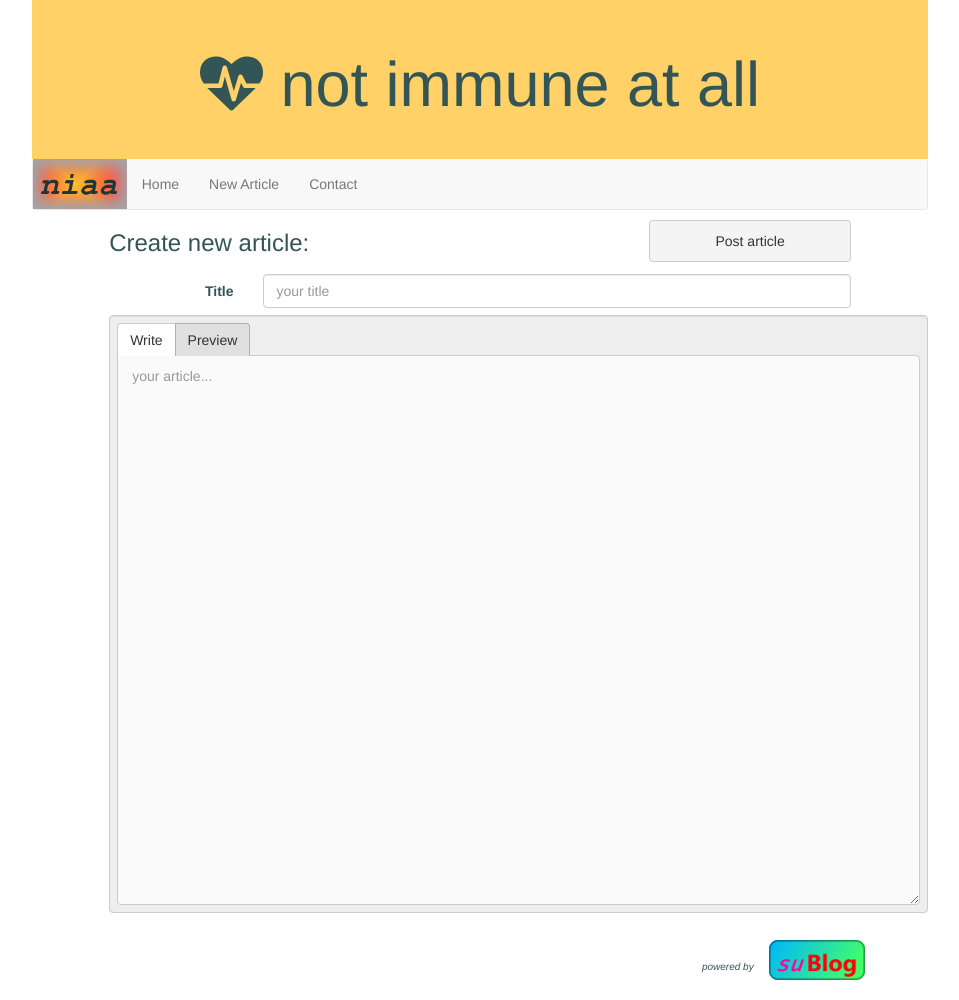
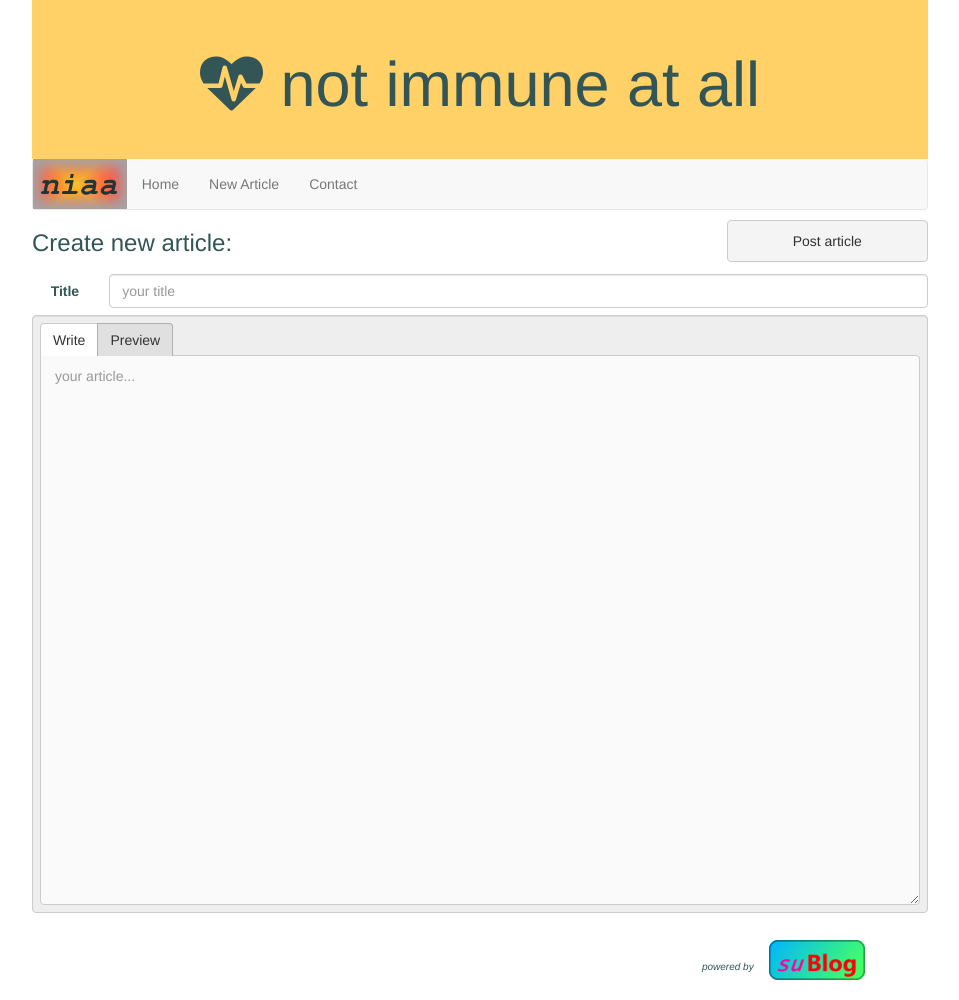
Before and after one commit to mikemey/sublog, a Django app: template templates/new_article.html in a window 1280 px wide. Shown: the whole page, without its empty margins (160-1119 px from the left). Run offline with Django 3.2, Linux system fonts and the light colour scheme; the template is opened without the code that fills it, so the values that code supplies are empty; some libraries are stand-ins or nearby versions.

Commit message:
minor design change on new article form

```diff
--- a/sublog/settings.py
+++ b/sublog/settings.py
@@ -7,7 +7,7 @@ SECRET_KEY = os.environ['SECRET_KEY']
 ALLOWED_HOSTS = ['*']
 
 DEBUG = False
-SU_VERSION = 'v1.2.2'
+SU_VERSION = 'v1.2.3'
 
 STATIC_URL = '/static/'
 STATIC_ROOT = '/share/Web/static'
--- a/templates/new_article.html
+++ b/templates/new_article.html
@@ -8,30 +8,30 @@
     {% csrf_token %}
 
     <div class="form-group">
-        <h3 class="col-sm-offset-1 col-sm-4">Create new article:</h3>
+        <h3 class="col-sm-9">Create new article:</h3>
 
-        <div class="col-sm-offset-3 col-sm-3">
+        <div class="col-sm-3">
             <button type="submit" class="post-article-btn btn btn-default">Post article</button>
         </div>
     </div>
 
     {% if error_message %}
     <div class="form-group">
-        <div class="alert alert-danger col-sm-offset-1 col-sm-11" role="alert">{{ error_message }}</div>
+        <div class="alert alert-danger col-sm-12" role="alert">{{ error_message }}</div>
     </div>
     {% endif %}
 
     <div class="form-group">
-        <label for="title" class="col-sm-offset-2 col-sm-1 control-label">Title </label>
+        <label for="title" class="col-sm-1 control-label">Title </label>
 
-        <div class="col-sm-8">
+        <div class="col-sm-11">
             <input id="title" class="form-control" placeholder="your title"
                    value="{{ form_data.title }}" name="title" type="text" maxlength="500"/>
         </div>
     </div>
 
     <div class="form-group">
-        <div id="content" class="col-sm-offset-1 col-sm-11">
+        <div id="content" class="col-sm-12">
             {% include 'partials/preview_form_group.html' with content=form_data.content type='article' %}
         </div>
     </div>
```
